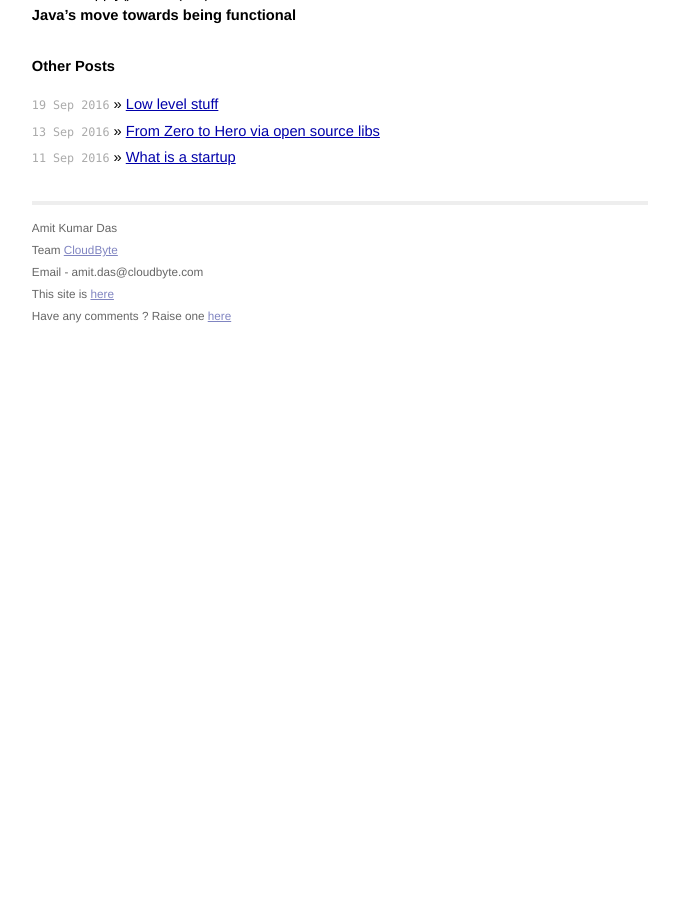
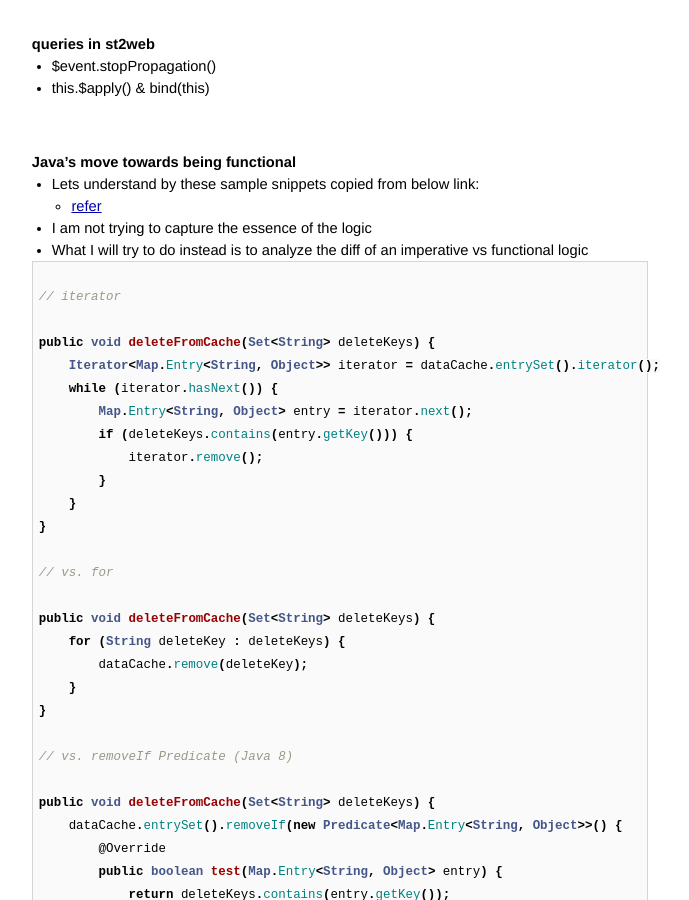
Before and after one commit to AmitKumarDas/amitkumardas.github.io, a Jekyll site: the page built from _posts/2016-09-20-analysis-and-dialysis-of-design-architecture.md, in a window 1280 px wide and 900 px high, scrolled down 910 px. Shown: the whole window, without its empty margins (300-989 px from the left). Built offline with Jekyll 4.4.1, drawn with Linux system fonts in a browser that asks for light colours; before the commit the page ends 1249 px from its top, so only the background shows below that; some of the changed text lies outside the part shown.

Commit message:
Update 2016-09-20-analysis-and-dialysis-of-design-architecture.md

````diff
--- a/_posts/2016-09-20-analysis-and-dialysis-of-design-architecture.md
+++ b/_posts/2016-09-20-analysis-and-dialysis-of-design-architecture.md
@@ -4,6 +4,11 @@ title: Analysis & Dialysis of design, techniques & architecture
 ---
 
 ## Analysis & Dialysis of design, techniques & architecture
+
+I will try to capture the mood & sentiment of two varying but completing
+worlds i.e. frontend stack & backend technology stack. This will consist of
+references to articles & blog posts with some of my own experiences.
+
 
 ## Reverse Engineering st2 web interface design
 
@@ -49,5 +54,66 @@ refer - [st2web](https://github.com/StackStorm/st2web/)
 - $event.stopPropagation()
 - this.$apply() & bind(this)
 
+<br />
 
 ## Java's move towards being functional
+
+- Lets understand by these sample snippets copied from below link:
+  - [refer](https://dzone.com/articles/towards-more-functional-java-using-lambdas-as-pred)
+- I am not trying to capture the essence of the logic
+- What I will try to do instead is to analyze the diff of an imperative vs functional logic
+
+```java
+
+// iterator
+
+public void deleteFromCache(Set<String> deleteKeys) {
+    Iterator<Map.Entry<String, Object>> iterator = dataCache.entrySet().iterator();
+    while (iterator.hasNext()) {
+        Map.Entry<String, Object> entry = iterator.next();
+        if (deleteKeys.contains(entry.getKey())) {
+            iterator.remove();
+        }
+    }
+}
+
+// vs. for
+
+public void deleteFromCache(Set<String> deleteKeys) {
+    for (String deleteKey : deleteKeys) {
+        dataCache.remove(deleteKey);
+    }
+}
+
+// vs. removeIf Predicate (Java 8)
+
+public void deleteFromCache(Set<String> deleteKeys) {
+    dataCache.entrySet().removeIf(new Predicate<Map.Entry<String, Object>>() {
+        @Override
+        public boolean test(Map.Entry<String, Object> entry) {
+            return deleteKeys.contains(entry.getKey());
+        }
+    });
+}
+
+// vs. lambda expression (Java 8)
+
+public void deleteFromCache(Set<String> deleteKeys) {
+    dataCache.entrySet().removeIf((Map.Entry<String, Object> entry) ->
+        deleteKeys.contains(entry.getKey()));
+}
+
+// vs. auto inference of arg types of lambda expressions (Java 8)
+
+public void deleteFromCache(Set<String> deleteKeys) {
+    dataCache.entrySet().removeIf(entry -> deleteKeys.contains(entry.getKey()));
+}
+```
+
+<br />
+
+- Above seems a good progress, isn't it.
+- For those who have had a dash of Groovy will find this progress very late.
+- NOTE - In Groovy above functional coding is a piece of cake.
+- Finally, what the most important feature that the article mentions is ```separation of concerns```.
+  - i.e. separating **traversal** from **removal** logic
````
